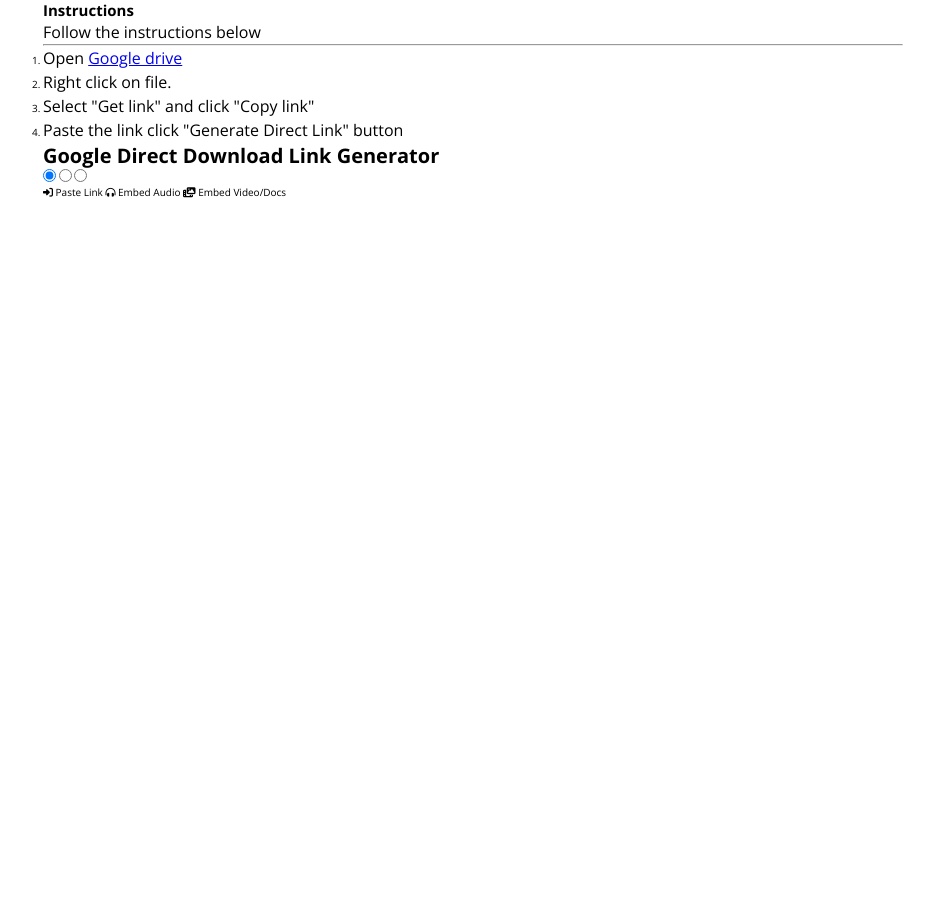
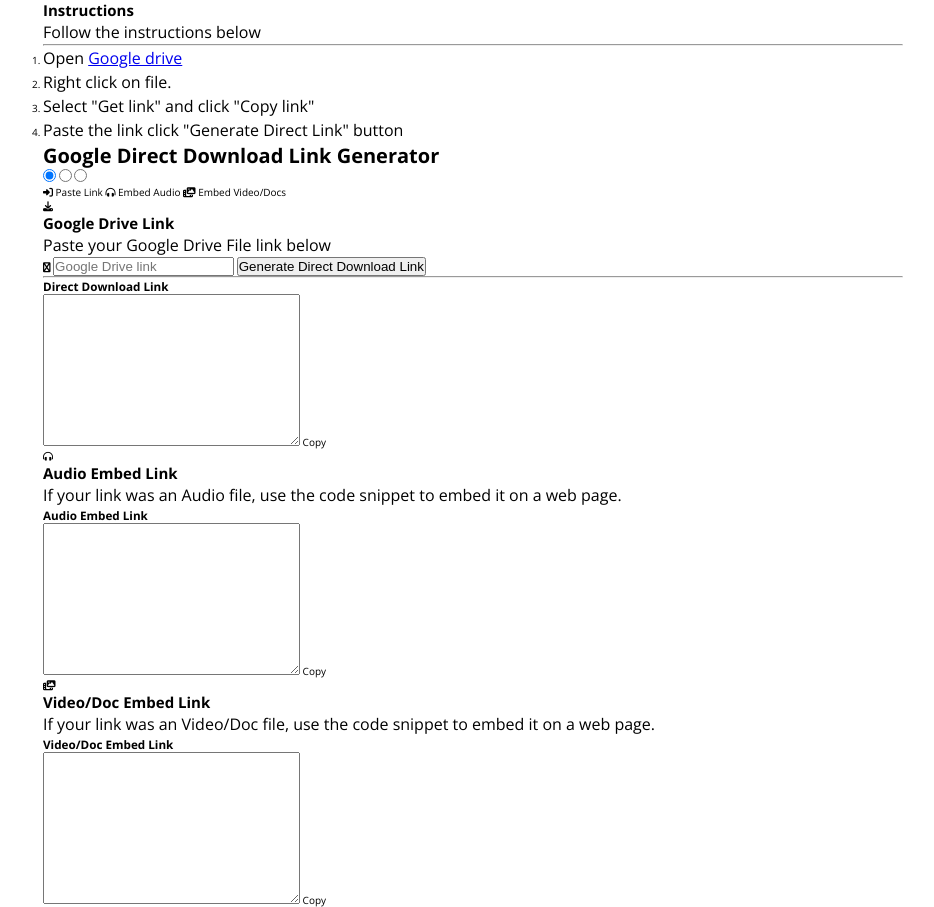
Before and after one commit to FelipeEnne/Google-Drive-Link-Generator, a plain HTML site: page index.html in a window 1280 px wide. Shown: the whole page, without its empty margins (167-1101 px from the left). Before the commit the page ends 800 px from the top, so only its background shows below. Drawn offline with nearby package versions, Linux system fonts and the light colour scheme.

Commit message:
finish index

```diff
--- a/index.html
+++ b/index.html
@@ -57,6 +57,65 @@
               Embed Video/Docs
             </label>
           </nav>
+
+          <!-- TAB CONTENT SECTION-->
+          <section>
+             <!-- MAIN -->
+            <div class="content content-link">
+              <i class="fas fa-download"></i>
+              <h2>Google Drive Link</h2>
+              <p>Paste your Google Drive File link below</p>
+              <form action="">
+                <label for="glink">
+                  <i class="fas fa-google-drive"></i>
+                  <input
+                    type="text"
+                    placeholder="Google Drive link"
+                    class="glink"
+                    id="glink"
+                    autocomplete="off"
+                    required
+                    >
+                </label>
+                <button id="btn" class="btn">Generate Direct Download Link</button>
+
+                <div class="embed-code">
+                  <hr>
+                  <h3>Direct Download Link</h3>
+                  <textarea id="download-link" id="embed" cols="30" rows="10"></textarea>
+                  <span class="copy">Copy</span>
+                </div>
+              </form>
+            </div>
+
+             <!-- AUDIO -->
+             <div class="content content-audio">
+              <i class="fas fa-headphones-alt"></i>
+              <h2>Audio Embed Link</h2>
+              <p>If your link was an Audio file, use the code snippet to embed it on a web page.</p>
+              <form action="">
+                <div class="embed-code">
+                  <h3>Audio Embed Link</h3>
+                  <textarea id="embed-audio" id="embed" cols="30" rows="10"></textarea>
+                  <span class="copy-audio">Copy</span>
+                </div>
+              </form>
+            </div>
+
+             <!-- VIDEO -->
+             <div class="content content-video">
+              <i class="fas fa-photo-video"></i>
+              <h2>Video/Doc Embed Link</h2>
+              <p>If your link was an Video/Doc file, use the code snippet to embed it on a web page.</p>
+              <form action="">
+                <div class="embed-code">
+                  <h3>Video/Doc Embed Link</h3>
+                  <textarea id="embed-video" id="embed" cols="30" rows="10"></textarea>
+                  <span class="copy-audio">Copy</span>
+                </div>
+              </form>
+            </div>
+          </section>
         </div>
       </div>
     </main>
```
